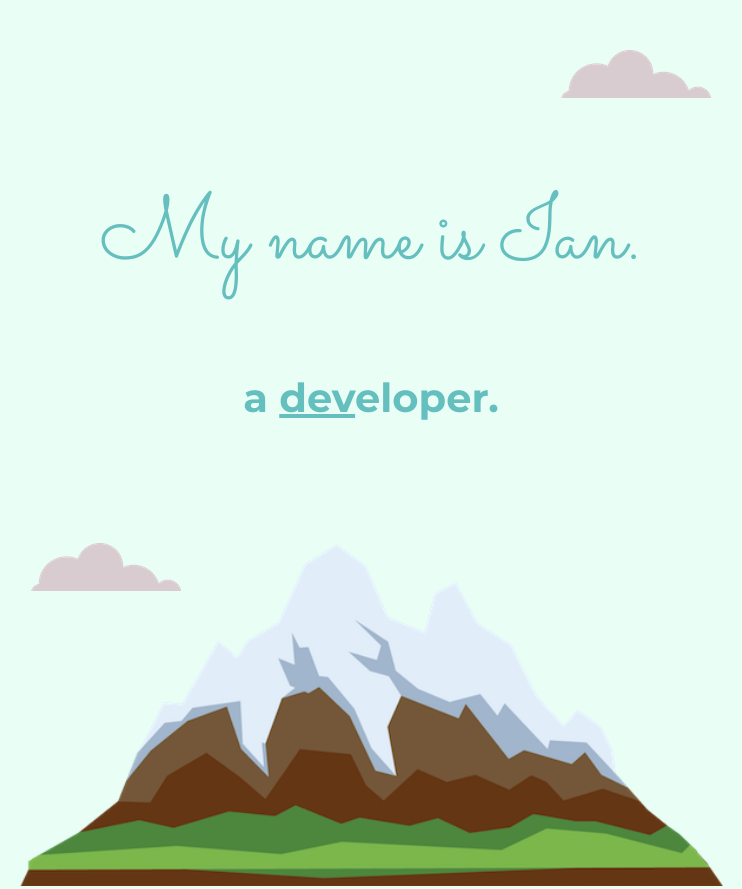
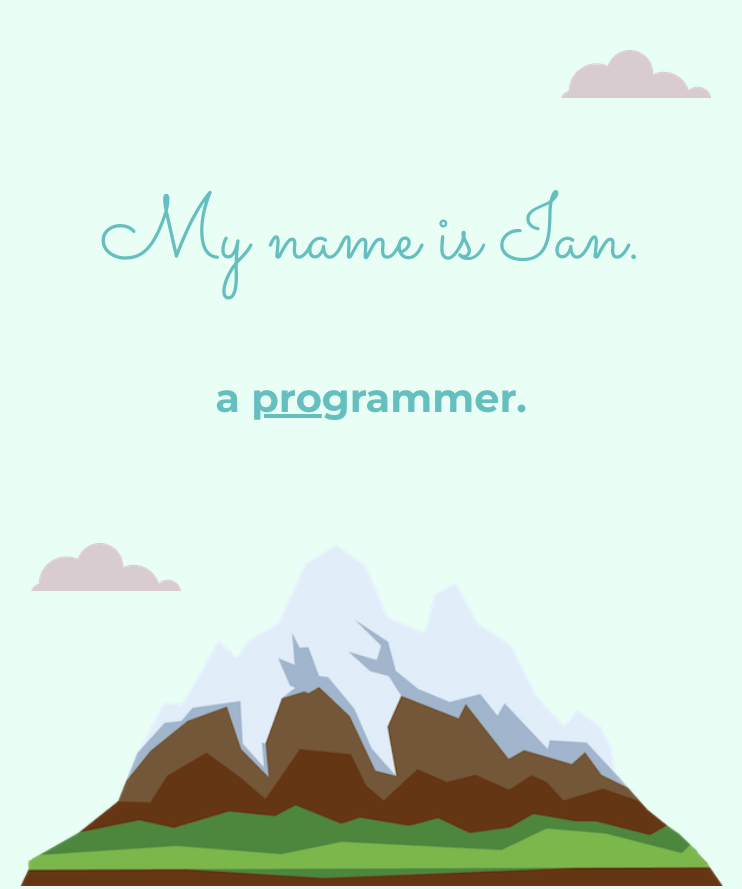
Before and after one commit to inreambonanza/CV, a plain HTML site: page index.html in a window 1280 px wide. Shown: the top 889 px of the page, without its empty margins (269-1011 px from the left). Drawn offline with Linux system fonts and the light colour scheme.

Commit message:
Update index.html

```diff
--- a/index.html
+++ b/index.html
@@ -19,7 +19,7 @@
     <div class="top-container">
         <img class="top-cloud" src="images\cloud.png" alt="" srcset="">
         <h1>My name is Ian.</h1>
-        <h2>a <span class="pro">dev</span>eloper.</h2>
+        <h2>a <span class="pro">pro</span>grammer.</h2>
         <img class="bottom-cloud" src="images\cloud.png" alt="" srcset="">
         <img class="mountain" src="images\mountain.png" alt="" srcset="">
     </div>
```
